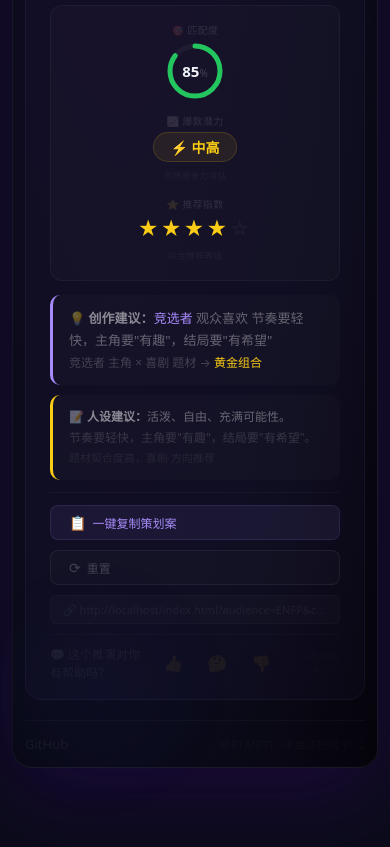
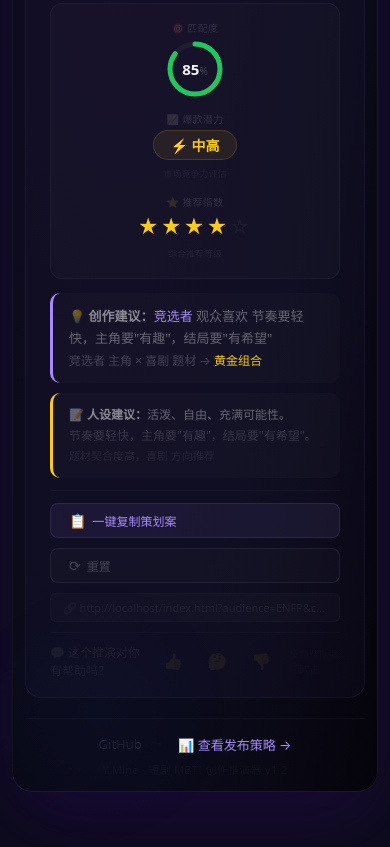
Before and after one commit to HelloMInd-star/short-drama-mbti, a plain HTML site: page index.html in a window 390 px wide. Shown: the part 1058-1905 px from the top of the page. Before the commit the page ends 1881 px from the top, so only its background shows below. Drawn offline with Linux system fonts and the light colour scheme.

Commit message:
Update index.html

```diff
--- a/index.html
+++ b/index.html
@@ -3,7 +3,7 @@
 <head>
     <meta charset="UTF-8" />
     <meta name="viewport" content="width=device-width, initial-scale=1.0" />
-    <title>短剧 MBTI · 创作推演器</title>
+    <title>Y.Mine · 短剧 MBTI 创作推演器</title>
     <style>
         /* ===== 全局 ===== */
         * {
@@ -636,14 +636,24 @@
             animation: fadeInUp 0.7s ease 0.15s forwards;
         }
 
+        .footer .footer-links {
+            display: flex;
+            gap: 16px;
+            align-items: center;
+        }
+
         .footer a {
-            color: rgba(255, 255, 255, 0.06);
+            color: rgba(255, 255, 255, 0.08);
             text-decoration: none;
             font-size: 13px;
             transition: color 0.3s ease;
         }
         .footer a:hover {
-            color: rgba(255, 255, 255, 0.25);
+            color: rgba(255, 255, 255, 0.3);
+        }
+
+        .footer .divider {
+            color: rgba(255, 255, 255, 0.03);
         }
 
         .footer .note {
@@ -718,6 +728,15 @@
             .platform-row .preset-hint {
                 text-align: center;
             }
+            .footer {
+                flex-direction: column;
+                align-items: stretch;
+                text-align: center;
+                gap: 6px;
+            }
+            .footer .footer-links {
+                justify-content: center;
+            }
         }
 
         @media (max-width: 480px) {
@@ -748,8 +767,8 @@
 
         <!-- ===== 品牌头 ===== -->
         <div class="brand-header">
-            <div class="logo">短剧<span>MBTI</span></div>
-            <div class="tagline">创作推演器 · 平台适配版</div>
+            <div class="logo">Y.<span>Mine</span></div>
+            <div class="tagline">短剧 MBTI 创作推演器</div>
         </div>
         <div class="brand-sub">
             <span class="hl">选平台</span> → 自动预设 → <span class="gold">生成平台专属脚本</span>
@@ -946,8 +965,12 @@
 
         <!-- ===== 底部 ===== -->
         <div class="footer">
-            <a href="https://github.com/你的用户名/short-drama-mbti">GitHub</a>
-            <span class="note">短剧 MBTI · 平台适配版 v1.2</span>
+            <div class="footer-links">
+                <a href="https://github.com/你的用户名/short-drama-mbti">GitHub</a>
+                <span class="divider">·</span>
+                <a href="strategy.html" style="color:#a78bfa;">📊 查看发布策略 →</a>
+            </div>
+            <span class="note">Y.Mine · 短剧 MBTI 创作推演器 v1.2</span>
         </div>
 
     </div>
@@ -1067,7 +1090,6 @@
             document.getElementById('genreSelect').value = preset.genre;
             document.getElementById('platformHint').textContent = '预设：' + preset.hint;
 
-            // 触发更新
             update();
         }
 
@@ -1132,14 +1154,12 @@
                 <span style="font-size:12px;color:rgba(255,255,255,0.15);">${data.advice}</span><br>
                 <span style="font-size:11px;color:rgba(255,255,255,0.08);">${genreAdvice}</span>`;
 
-            // 更新分享链接
             const url = new URL(window.location.href);
             url.searchParams.set('audience', audience);
             url.searchParams.set('character', character);
             url.searchParams.set('genre', genre);
             document.getElementById('shareLink').textContent = '🔗 ' + url.toString();
 
-            // 高亮 MBTI 参考
             document.querySelectorAll('.mbti-ref .item').forEach(el => {
                 const code = el.querySelector('.code')?.textContent;
                 el.classList.toggle('active', code === audience || code === character);
@@ -1192,7 +1212,6 @@
                 `🔍 提取关键词：<span style="color:#a78bfa;">${keywords.join('、')}</span><br>` +
                 `🧠 基于关键词匹配的 MBTI 方向：<span style="color:#facc15;">目标观众 → ENFP / ISFP，主角 → ENFP</span>`;
 
-            // 根据关键词推荐
             let recommendedAudience = 'ENFP';
             let recommendedCharacter = 'ENFP';
             let recommendedGenre = '喜剧';
@@ -1232,7 +1251,6 @@
                 .selectedIndex].text.split(' ')[0] || '短剧';
             const characterNameFull = TYPE_NAMES[result.character] || result.character;
 
-            // 使用模板生成脚本
             let script = data.scriptTemplate ?
                 data.scriptTemplate(title, genreLabel, characterNameFull) :
                 `【优化版 · ${genreLabel}短剧】\n` +
@@ -1278,7 +1296,7 @@
 
         ${scriptText ? '\n📜 优化版脚本：\n' + scriptText : ''}
         ---
-        由 短剧 MBTI 创作推演器 生成
+        由 Y.Mine · 短剧 MBTI 创作推演器 生成
         https://github.com/你的用户名/short-drama-mbti`;
 
             navigator.clipboard.writeText(text).then(() => {
@@ -1367,7 +1385,6 @@
         // ================================================================
         // ===== 初始化 =====
         // ================================================================
-        // 默认加载红果短剧预设
         applyPlatformPreset('hongguo');
     </script>
 
```
